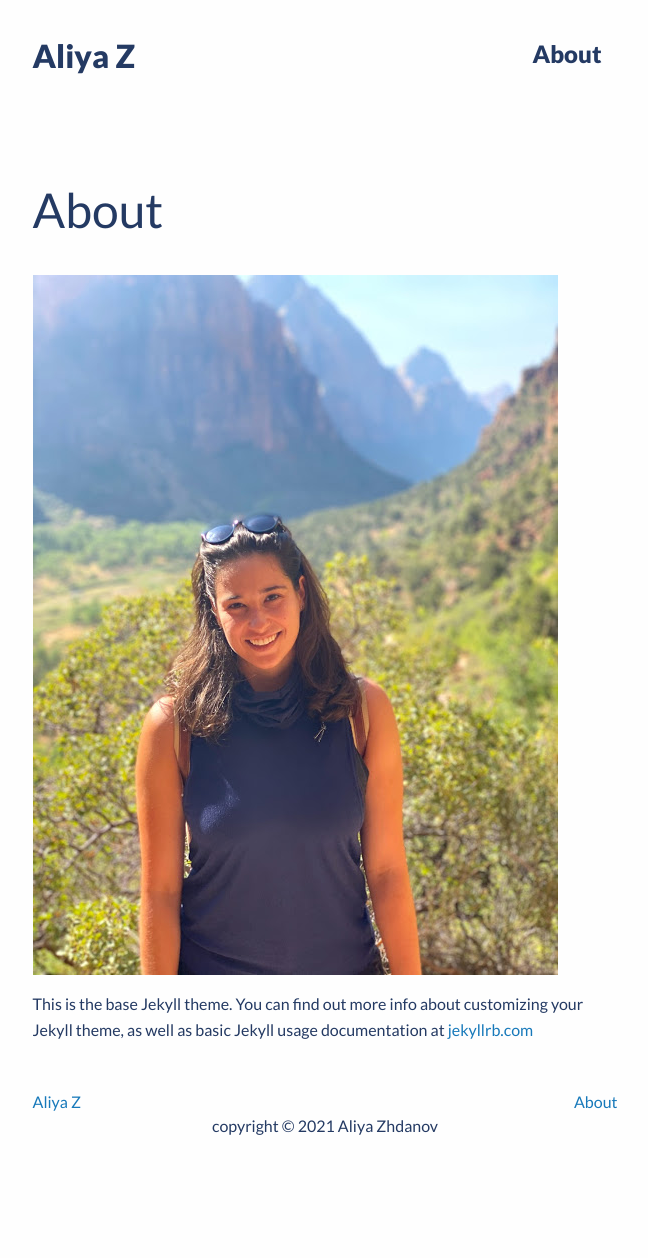
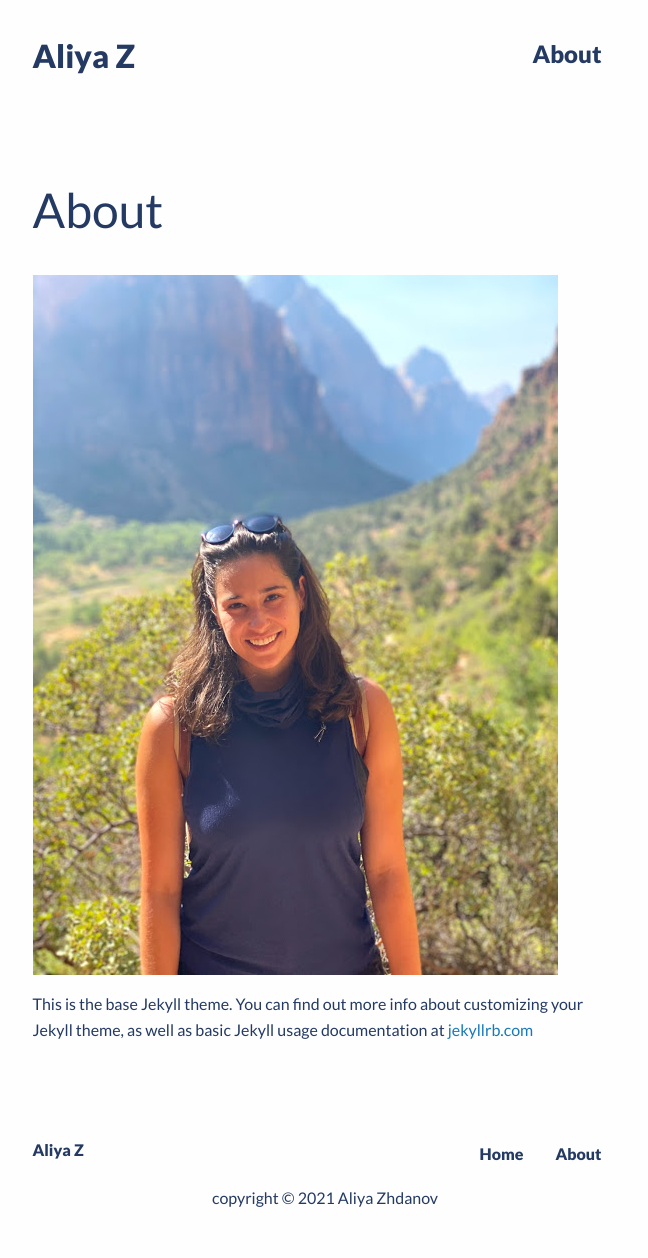
Before and after one commit to aliya-zee/aliya-zee.github.io, a Jekyll site: the page built from about.md, in a window 1280 px wide. Shown: the whole page, without its empty margins (315-963 px from the left). Built offline with Jekyll 4.4.1, drawn with Linux system fonts in a browser that asks for light colours; before the commit the page ends 1170 px from its top, so only the background shows below that.

Commit message:
Footer Updates

```diff
--- a/_includes/footer.html
+++ b/_includes/footer.html
@@ -5,13 +5,14 @@
       <a class="site-title" href="{{ site.baseurl }}/">{{ site.title }}</a>
     </div>
 
-    <nav class="cell shrink">
+    <nav class="cell shrink grid-x">
+      <a class="nav-item cell shrink" href="{{ prepend: site.baseurl }}">
+          Home
+      </a>
       {% for my_page in site.pages %}
         {% if my_page.title %}
-        <a class="page-link" href="{{ my_page.url | prepend: site.baseurl }}">
-          <div class="nav-item">
-            {{ my_page.title }}
-          </div>
+        <a class="nav-item cell shrink" href="{{ my_page.url | prepend: site.baseurl }}">
+          {{ my_page.title }}
         </a>
         {% endif %}
       {% endfor %}
--- a/css/aliya.scss
+++ b/css/aliya.scss
@@ -65,8 +65,24 @@ header{
 }
 
 footer{
-  margin: 2rem 0rem;
+  margin-top: 5rem;
+  margin-bottom: 3rem;
+  .site-title{
+    color: $text-color;
+    font-weight: $base-font-weight-black;
+  }
+  .nav-item{
+    font-size: 1rem;
+    padding: 0.25rem 1rem;
+    border-radius: $pill-radius;
+    font-weight: $base-font-weight-black;
+    color: $text-color;
+    &:hover{
+      background-color: rgba($aliya-navy,10%);
+    }
+  }
   .copyright{
+    margin-top: 1rem;
     text-align: center;
   }
 }
```
